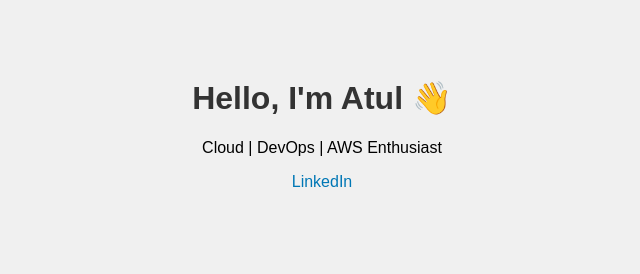
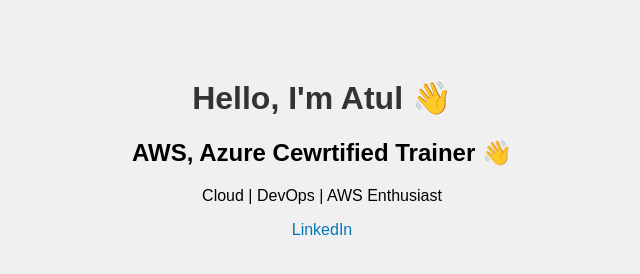
Before and after one commit to atulkamble/personal-portfolio, a plain HTML site: page index.html in a window 1280 px wide. Shown: the whole page, without its empty margins (318-958 px from the left). Drawn offline with Linux system fonts and the light colour scheme.

Commit message:
Update index.html

```diff
--- a/index.html
+++ b/index.html
@@ -7,6 +7,7 @@
 </head>
 <body>
   <h1>Hello, I'm Atul 👋</h1>
+    <h2>AWS, Azure Cewrtified Trainer 👋</h2>
   <p>Cloud | DevOps | AWS Enthusiast</p>
   <a href="https://linkedin.com/in/atuljkamble" target="_blank">LinkedIn</a>
 </body>
```
